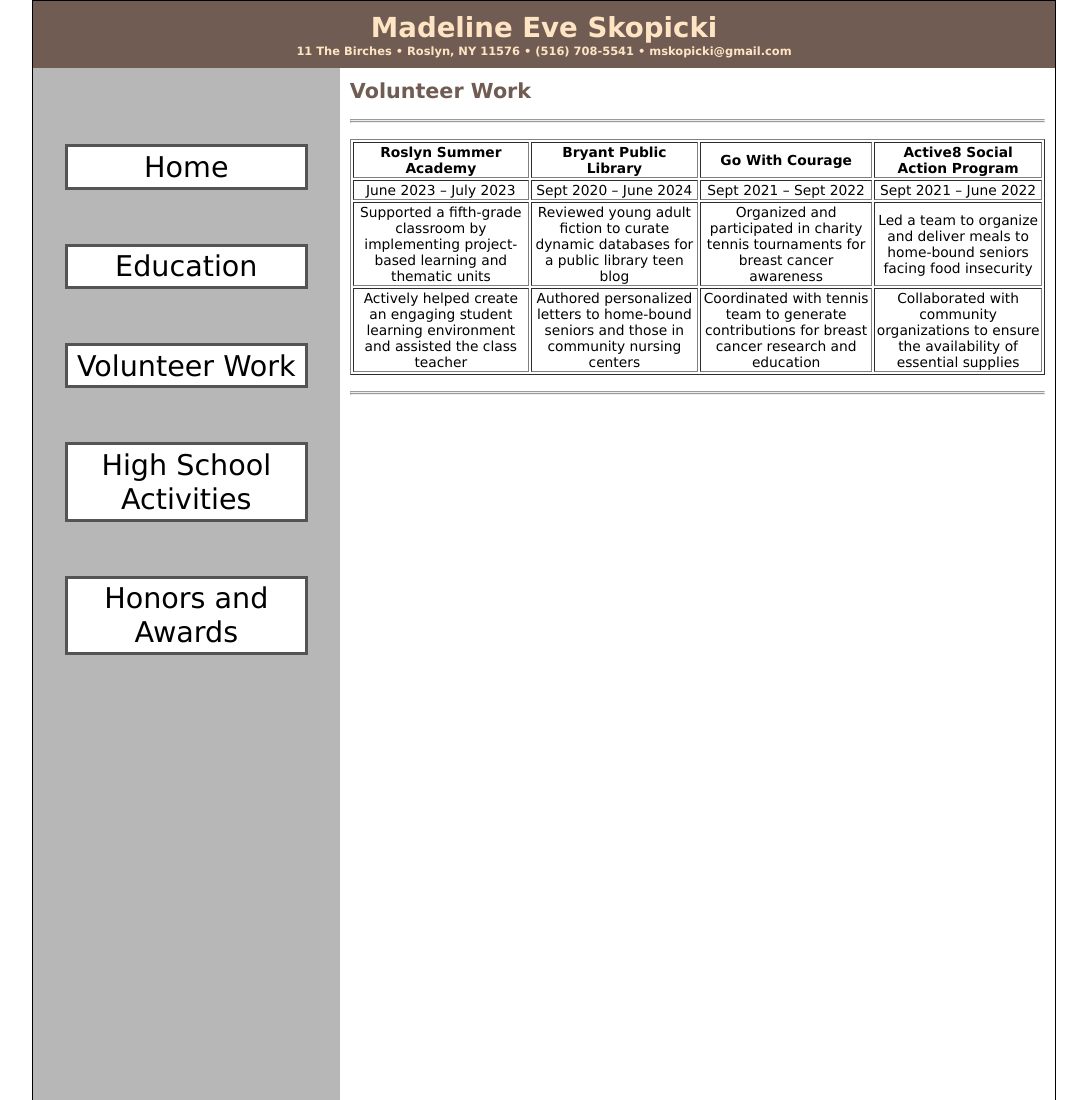
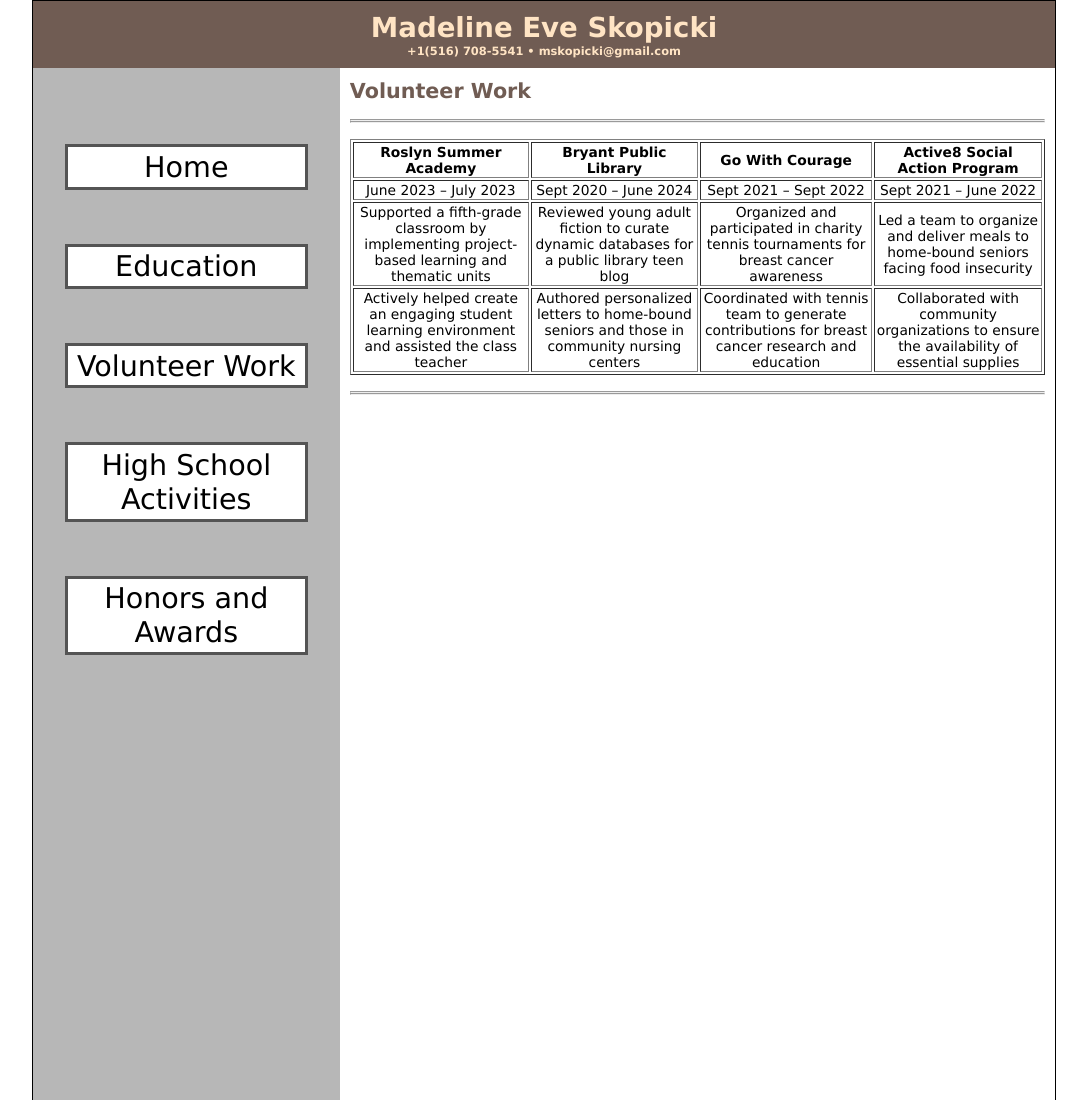
Before and after one commit to msko24/madelineskopicki, a plain HTML site: page resume/volunteering/volunteering.html in a window 1280 px wide. Shown: the top 1100 px of the page, without its empty margins (96-1183 px from the left). Drawn offline with Linux system fonts and the light colour scheme.

Commit message:
Update volunteering.html

```diff
--- a/resume/volunteering/volunteering.html
+++ b/resume/volunteering/volunteering.html
@@ -11,7 +11,7 @@
             <div id="page-wrapper">
                 <header>
                     <h1>Madeline Eve Skopicki</h1>
-                    <h5>11 The Birches • Roslyn, NY 11576  •  (516) 708-5541   •  mskopicki@gmail.com</h5>
+                    <h5>+1(516) 708-5541   •  mskopicki@gmail.com</h5>
                 </header>
                 <div id="container">
                     <nav>
```
